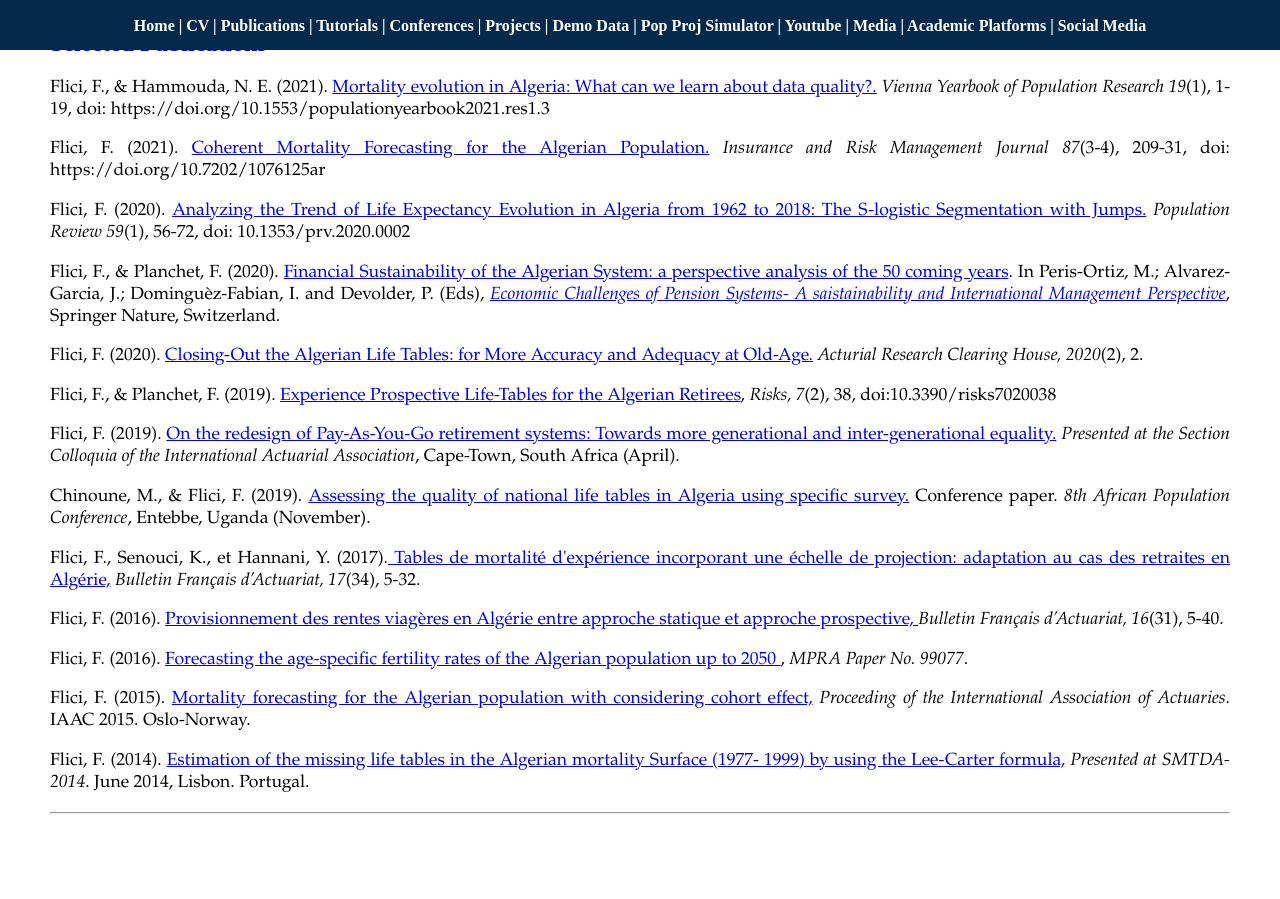
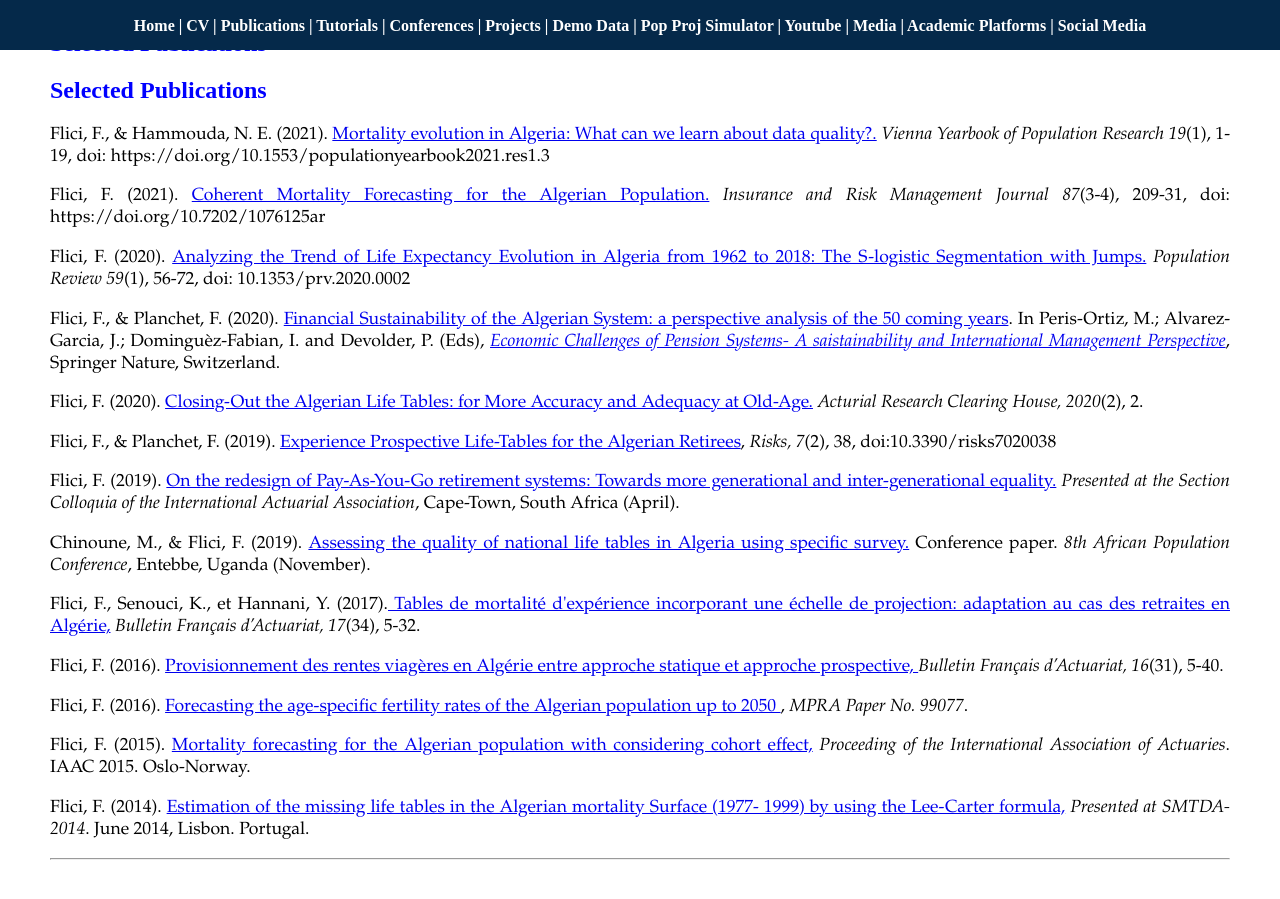
Before and after one commit to Farid-FLICI/farid-flici.github.io, a Jekyll site: the page pub.html, which Jekyll copies as it is, in a window 1280 px wide. Built offline with Jekyll 4.4.1, drawn with Linux system fonts in a browser that asks for light colours.

Commit message:
Update pub.html

```diff
--- a/pub.html
+++ b/pub.html
@@ -105,6 +105,7 @@ h3 {
 <hr>
 
 <h2 id="pub"> Selected Publications </h2>
+<h2 id="pub"> Selected Publications </h2>
 
 <p> Flici, F., & Hammouda, N. E. (2021). <a href="https://www.austriaca.at/0xc1aa5576_0x003cb6e7.pdf" target="_blank">
     Mortality evolution in Algeria: What can we learn about data quality?.</a>
```
